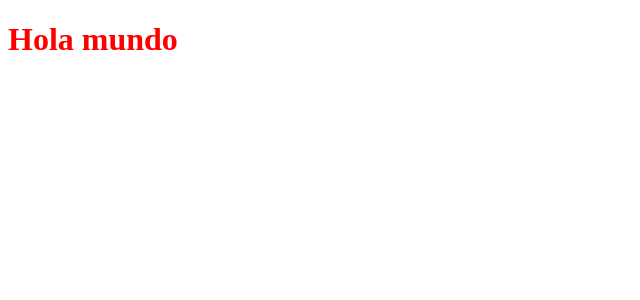
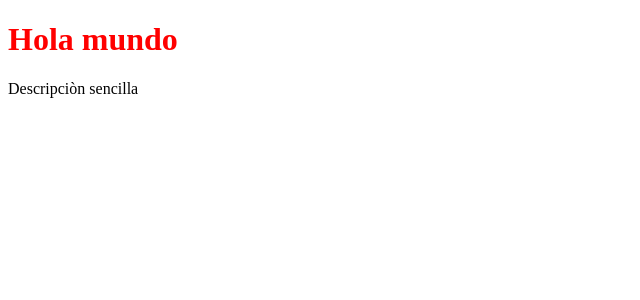
Before and after one commit to Sesshomaru99/GeoStore, an Angular app: page / in a window 1280 px wide. Shown: the top 300 px of the page, without its empty margins (0-640 px from the left). Built offline with nearby package versions, Linux system fonts and the light colour scheme.

Commit message:
segundo cambio de prueba

```diff
--- a/src/app/app.component.html
+++ b/src/app/app.component.html
@@ -1 +1,2 @@
 <H1>Hola mundo</H1>
+<p>Descripciòn sencilla</p>
```
